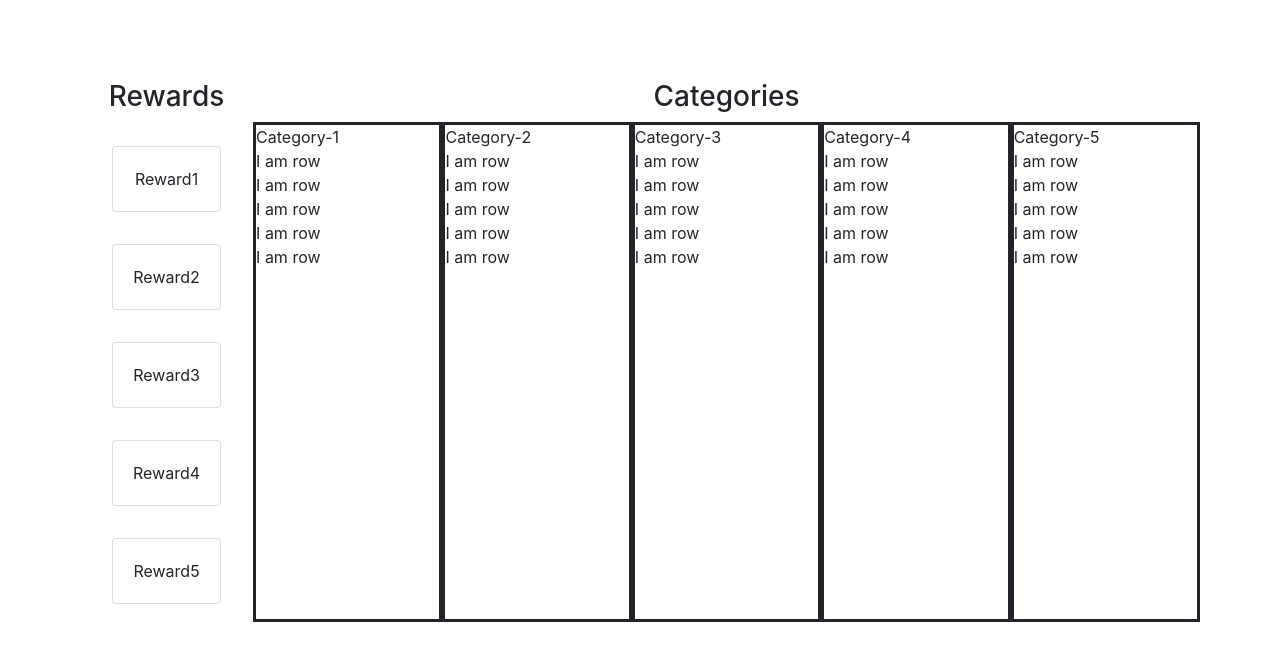
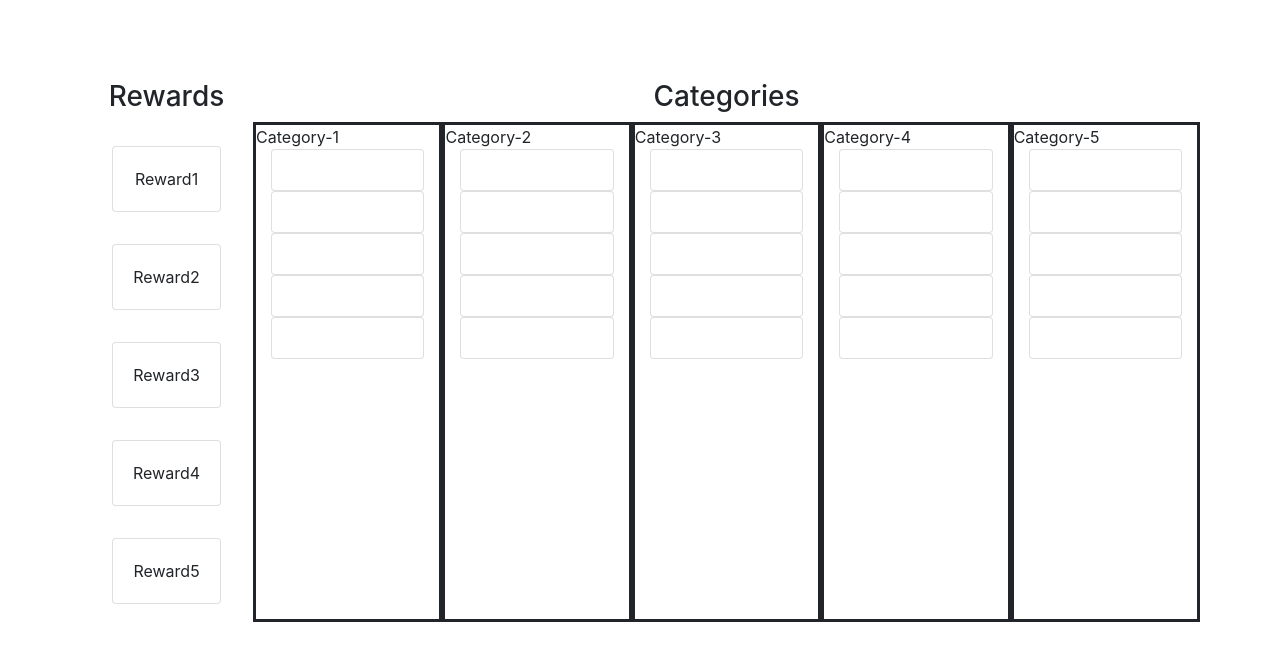
Before and after one commit to suco3693/milesDragnDrop, a React (Create React App) app: page / in a window 1280 px wide. Shown: the top 660 px of the page. Built offline with nearby package versions, Linux system fonts and the light colour scheme.

Commit message:
Base Drag and Drop down

```diff
--- a/package.json
+++ b/package.json
@@ -9,7 +9,6 @@
     "bootstrap": "^4.5.0",
     "react": "^16.13.1",
     "react-bootstrap": "^1.0.1",
-    "react-dnd": "^11.1.3",
     "react-dom": "^16.13.1",
     "react-scripts": "3.4.1"
   },
--- a/src/components/Category/Category.js
+++ b/src/components/Category/Category.js
@@ -1,13 +1,23 @@
 import React from 'react';
 import { Row, Col } from 'react-bootstrap';
+import SetRewardCard from '../SetRewardCard/SetRewardCard';
+import { Card } from 'react-bootstrap';
 import './Category.css';
 
 const Category = (props) => (
-    <Col className='catCol'>
+    <Col className='catCol' onDrop={props.dropCard} onDragOver={props.preventDragDrop} id={props.category.value}>
         <Row>{props.category.header}</Row>
-        {props.category.rewards.map((row, idx) => (
-            <Row key={idx}>I am row</Row>
-        ))}
+        {props.category.rewards.map((row, idx) => {
+            if (row) {
+                return <SetRewardCard key={`SetCard${idx}`} idx={idx} />;
+            } else {
+                return (
+                    <Card key={`Empty${idx}`}>
+                        <Card.Body></Card.Body>
+                    </Card>
+                );
+            }
+        })}
     </Col>
 );
 
--- a/src/components/CategoryContainer/CategoryContainer.js
+++ b/src/components/CategoryContainer/CategoryContainer.js
@@ -10,7 +10,12 @@ const CategoryContainer = (props) => (
         </Row>
         <Row className='dragNDropRow'>
             {props.categories.map((category, idx) => (
-                <Category category={category} key={idx} />
+                <Category
+                    category={category}
+                    key={idx}
+                    preventDragDrop={props.preventDragDrop}
+                    dropCard={props.dropCard}
+                />
             ))}
         </Row>
     </Container>
--- a/src/components/RewardCard/RewardCard.js
+++ b/src/components/RewardCard/RewardCard.js
@@ -2,7 +2,7 @@ import React from 'react';
 import { Card } from 'react-bootstrap';
 import './RewardCard.css';
 const RewardCard = (props) => (
-    <Card className='RewardCard'>
+    <Card id={props.value} className='RewardCard' draggable='true' onDragStart={props.startDrag}>
         <Card.Body>{props.rewardName}</Card.Body>
     </Card>
 );
--- a/src/components/RewardContainer/RewardContainer.js
+++ b/src/components/RewardContainer/RewardContainer.js
@@ -6,7 +6,12 @@ const RewardContainer = (props) => (
         <h3>Rewards</h3>
         <div className='RewardContainer'>
             {props.rewards.map((reward) => (
-                <RewardCard rewardName={reward.name} key={reward.value} />
+                <RewardCard
+                    startDrag={props.startDrag}
+                    rewardName={reward.name}
+                    value={reward.value}
+                    key={reward.value}
+                />
             ))}
         </div>
     </div>
--- /dev/null
+++ b/src/components/SetRewardCard/SetRewardCard.js
@@ -0,0 +1,10 @@
+import React from 'react';
+import { Card } from 'react-bootstrap';
+import './SetRewardCard.css';
+const SetRewardCard = (props) => (
+    <Card id={props.idx}>
+        <button>X</button>
+        <Card.Body>{`Reward${props.idx + 1}`}</Card.Body>
+    </Card>
+);
+export default SetRewardCard;
--- a/src/views/Board/Board.js
+++ b/src/views/Board/Board.js
@@ -9,13 +9,16 @@ class Board extends React.Component {
             rewards: this.makeRewards(5),
             categories: this.makeCategories(5),
         };
+        this.startDrag = this.startDrag.bind(this);
+        this.preventDragDrop = this.preventDragDrop.bind(this);
+        this.dropCard = this.dropCard.bind(this);
     }
     makeRewards(rewardNumber) {
         const rewards = [];
         for (var val = 1; val <= rewardNumber; val++) {
             rewards.push({
                 name: `Reward${val}`,
-                value: val,
+                value: `RC-${val}`,
             });
         }
         return rewards;
@@ -25,17 +28,46 @@ class Board extends React.Component {
         for (var val = 1; val <= numOfCats; val++) {
             categories.push({
                 header: `Category-${val}`,
-                value: val,
+                value: `Cat-${val}`,
                 rewards: [null, null, null, null, null],
             });
         }
         return categories;
     }
+
+    startDrag(e) {
+        e.dataTransfer.setData('card', e.target.id);
+    }
+
+    preventDragDrop(e) {
+        e.preventDefault();
+    }
+
+    dropCard(e) {
+        e.preventDefault();
+        let data = e.dataTransfer.getData('card');
+        const targetId = e.currentTarget.id.substr(-1);
+        this.updateCatState(data, targetId);
+    }
+    updateCatState(cardData, catID) {
+        const categories = this.state.categories;
+        const cardNumber = parseInt(cardData.substr(-1)) - 1;
+        if (categories[catID - 1]) {
+            categories[catID - 1].rewards[cardNumber] = true;
+            this.setState({
+                categories,
+            });
+        }
+    }
     render() {
         return (
             <div className='Board'>
-                <RewardContainer rewards={this.state.rewards} />
-                <CategoryContainer categories={this.state.categories} />
+                <RewardContainer rewards={this.state.rewards} startDrag={this.startDrag} />
+                <CategoryContainer
+                    categories={this.state.categories}
+                    preventDragDrop={this.preventDragDrop}
+                    dropCard={this.dropCard}
+                />
             </div>
         );
     }
```
Also changed, not shown: src/components/SetRewardCard/SetRewardCard.css (added), 1 other file (tests, documents, lock files or other folders).
